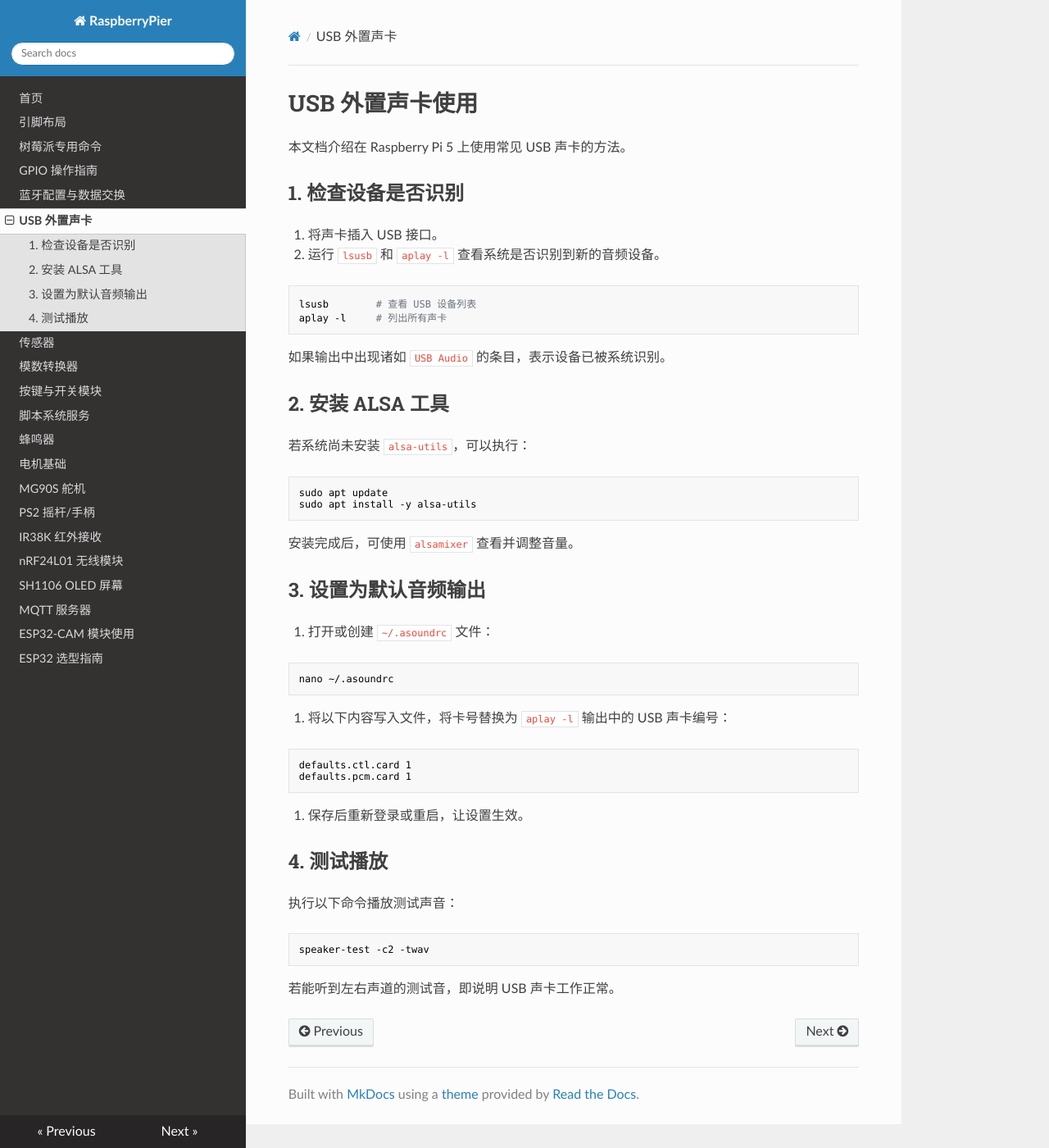
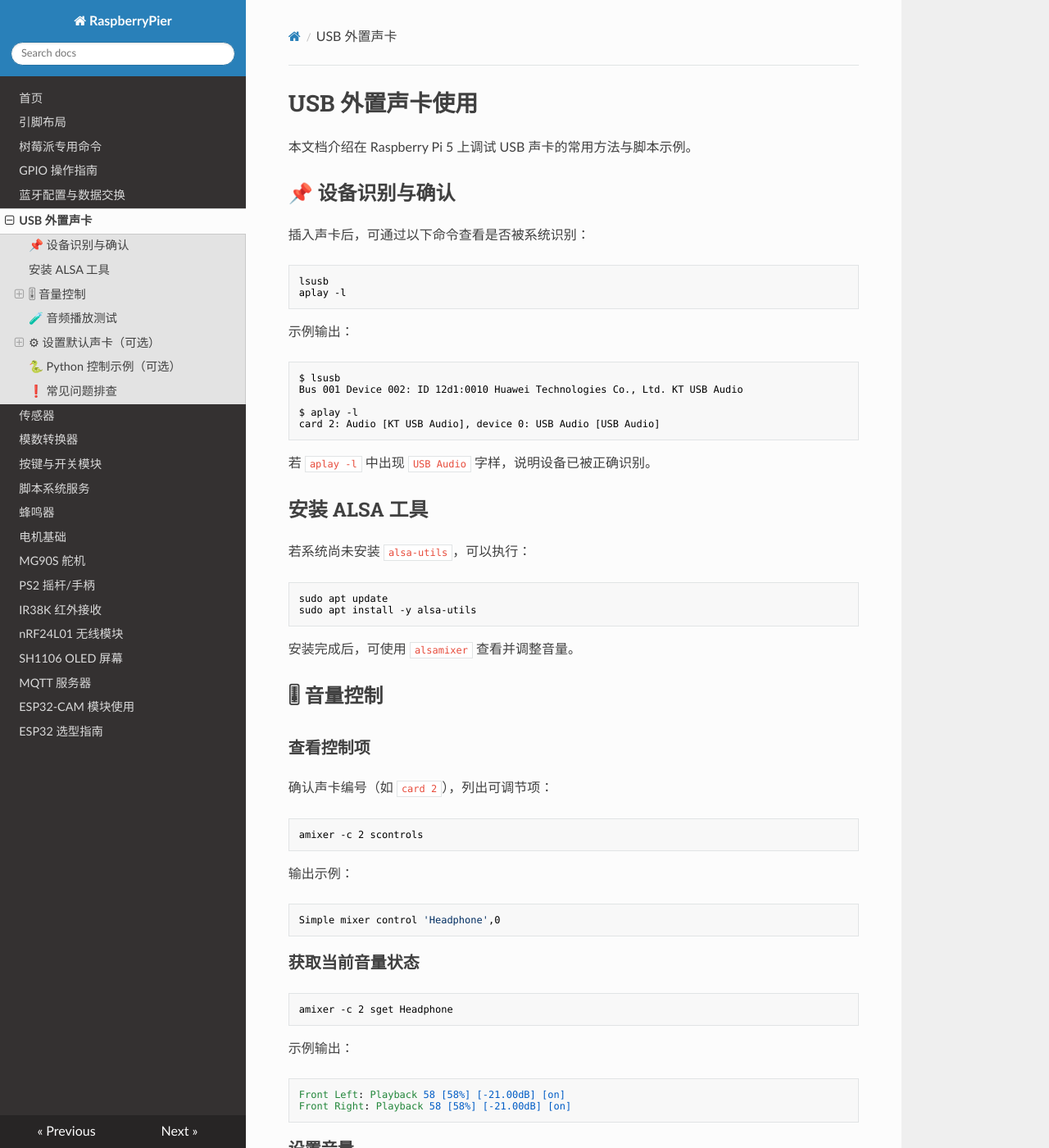
Before and after one commit to SwartzMss/RaspberryPier, an MkDocs documentation site: the page built from docs/usb-soundcard.md, in a window 1280 px wide and 1400 px high. Shown: the whole window at 82% size. Built offline with MkDocs 1.6.1, drawn with Linux system fonts in a browser that asks for light colours; nearby versions of some CDN libraries; some of the changed text lies outside the part shown.

Commit message:
docs: expand USB sound card guide

````diff
--- a/docs/usb-soundcard.md
+++ b/docs/usb-soundcard.md
@@ -1,20 +1,29 @@
 # USB 外置声卡使用
 
-本文档介绍在 Raspberry Pi 5 上使用常见 USB 声卡的方法。
+本文档介绍在 Raspberry Pi 5 上调试 USB 声卡的常用方法与脚本示例。
 
-## 1. 检查设备是否识别
+## 📌 设备识别与确认
 
-1. 将声卡插入 USB 接口。
-2. 运行 `lsusb` 和 `aplay -l` 查看系统是否识别到新的音频设备。
+插入声卡后，可通过以下命令查看是否被系统识别：
 
 ```bash
-lsusb        # 查看 USB 设备列表
-aplay -l     # 列出所有声卡
+lsusb
+aplay -l
 ```
 
-如果输出中出现诸如 `USB Audio` 的条目，表示设备已被系统识别。
+示例输出：
 
-## 2. 安装 ALSA 工具
+```bash
+$ lsusb
+Bus 001 Device 002: ID 12d1:0010 Huawei Technologies Co., Ltd. KT USB Audio
+
+$ aplay -l
+card 2: Audio [KT USB Audio], device 0: USB Audio [USB Audio]
+```
+
+若 `aplay -l` 中出现 `USB Audio` 字样，说明设备已被正确识别。
+
+## 安装 ALSA 工具
 
 若系统尚未安装 `alsa-utils`，可以执行：
 
@@ -25,29 +34,106 @@ sudo apt install -y alsa-utils
 
 安装完成后，可使用 `alsamixer` 查看并调整音量。
 
-## 3. 设置为默认音频输出
+## 🎚 音量控制
 
-1. 打开或创建 `~/.asoundrc` 文件：
+### 查看控制项
+
+确认声卡编号（如 `card 2`），列出可调节项：
 
 ```bash
-nano ~/.asoundrc
+amixer -c 2 scontrols
 ```
 
-2. 将以下内容写入文件，将卡号替换为 `aplay -l` 输出中的 USB 声卡编号：
+输出示例：
 
-```plain
-defaults.ctl.card 1
-defaults.pcm.card 1
+```
+Simple mixer control 'Headphone',0
 ```
 
-3. 保存后重新登录或重启，让设置生效。
+### 获取当前音量状态
 
-## 4. 测试播放
+```bash
+amixer -c 2 sget Headphone
+```
 
-执行以下命令播放测试声音：
+示例输出：
+
+```
+Front Left: Playback 58 [58%] [-21.00dB] [on]
+Front Right: Playback 58 [58%] [-21.00dB] [on]
+```
+
+### 设置音量
+
+```bash
+amixer -c 2 sset Headphone 90% unmute
+```
+
+也可使用交互式工具：
+
+```bash
+alsamixer -c 2
+```
+
+## 🧪 音频播放测试
+
+安装 `mpg123` 后播放音频进行验证：
+
+```bash
+sudo apt install mpg123
+mpg123 -a hw:2,0 test.mp3
+```
+
+确保声音从 USB 声卡输出。亦可使用 `speaker-test`：
 
 ```bash
 speaker-test -c2 -twav
 ```
 
-若能听到左右声道的测试音，即说明 USB 声卡工作正常。
+## ⚙ 设置默认声卡（可选）
+
+如需将 USB 声卡设为默认输出设备，可进行全局或用户范围设置。
+
+### 系统范围（全局）
+
+编辑 `/etc/asound.conf`：
+
+```conf
+defaults.pcm.card 2
+defaults.ctl.card 2
+```
+
+### 用户范围（当前用户）
+
+编辑 `~/.asoundrc`，内容相同：
+
+```conf
+defaults.pcm.card 2
+defaults.ctl.card 2
+```
+
+保存后注销或重启使其生效。
+
+## 🐍 Python 控制示例（可选）
+
+可使用 `pyalsaaudio` 调节音量：
+
+```python
+import alsaaudio
+
+mixer = alsaaudio.Mixer(control="Headphone", cardindex=2)
+mixer.setvolume(80)  # 设置音量为 80%
+```
+
+## ❗ 常见问题排查
+
+| 问题 | 建议解决方案 |
+|----------------------|----------------------------------------------------|
+| 无声音输出 | 确保设备未被其他程序占用，且音量未静音 |
+| 没有音量控制项 | 某些声卡仅支持固定音量或不支持 `Master/PCM` 控制 |
+| 声卡不在默认输出中 | 配置 `.asoundrc` 或使用 `-a hw:X,0` 手动指定播放 |
+| alsamixer 进入空白界面 | 使用正确的 `-c` 参数（声卡编号） |
+
+---
+
+更多脚本示例可在 [pi5-usbaudio-tools](https://github.com/SwartzMss/pi5-usbaudio-tools) 仓库中找到。
````
